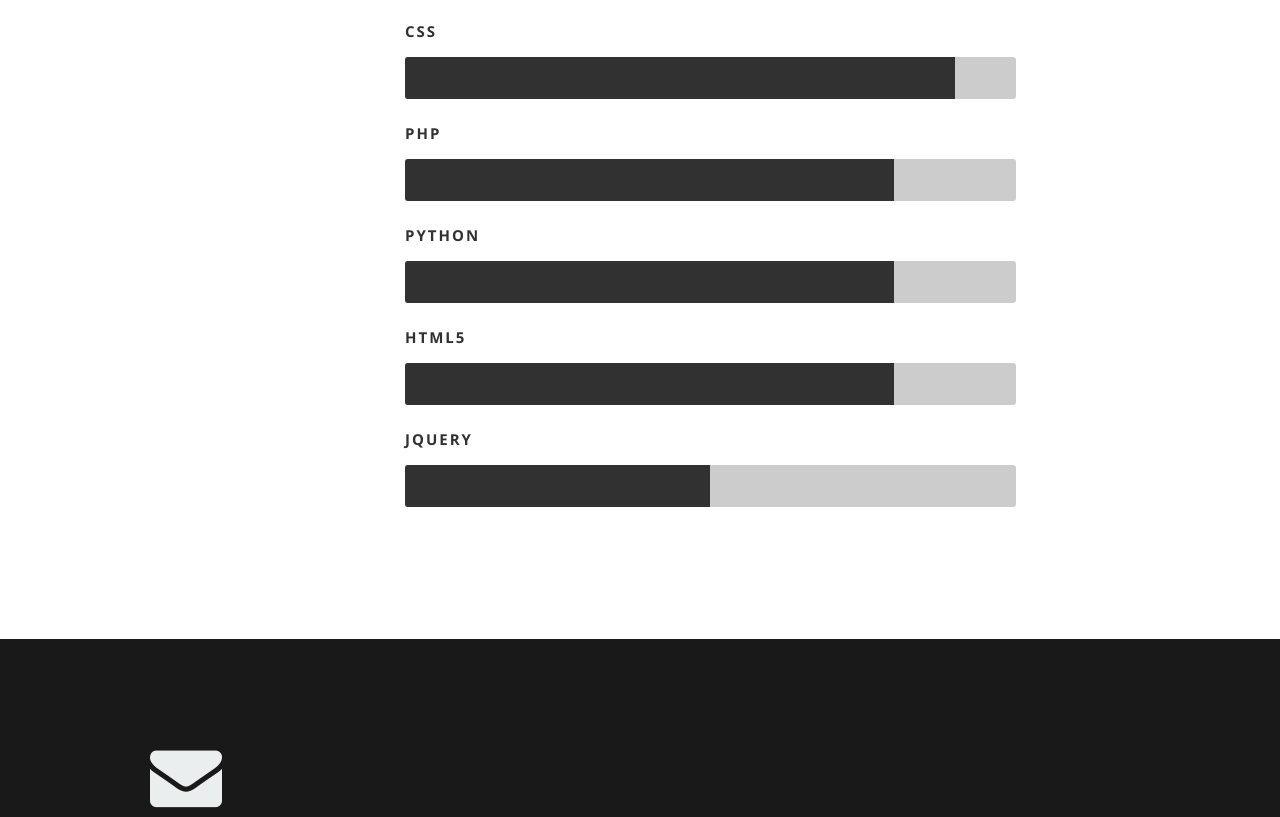
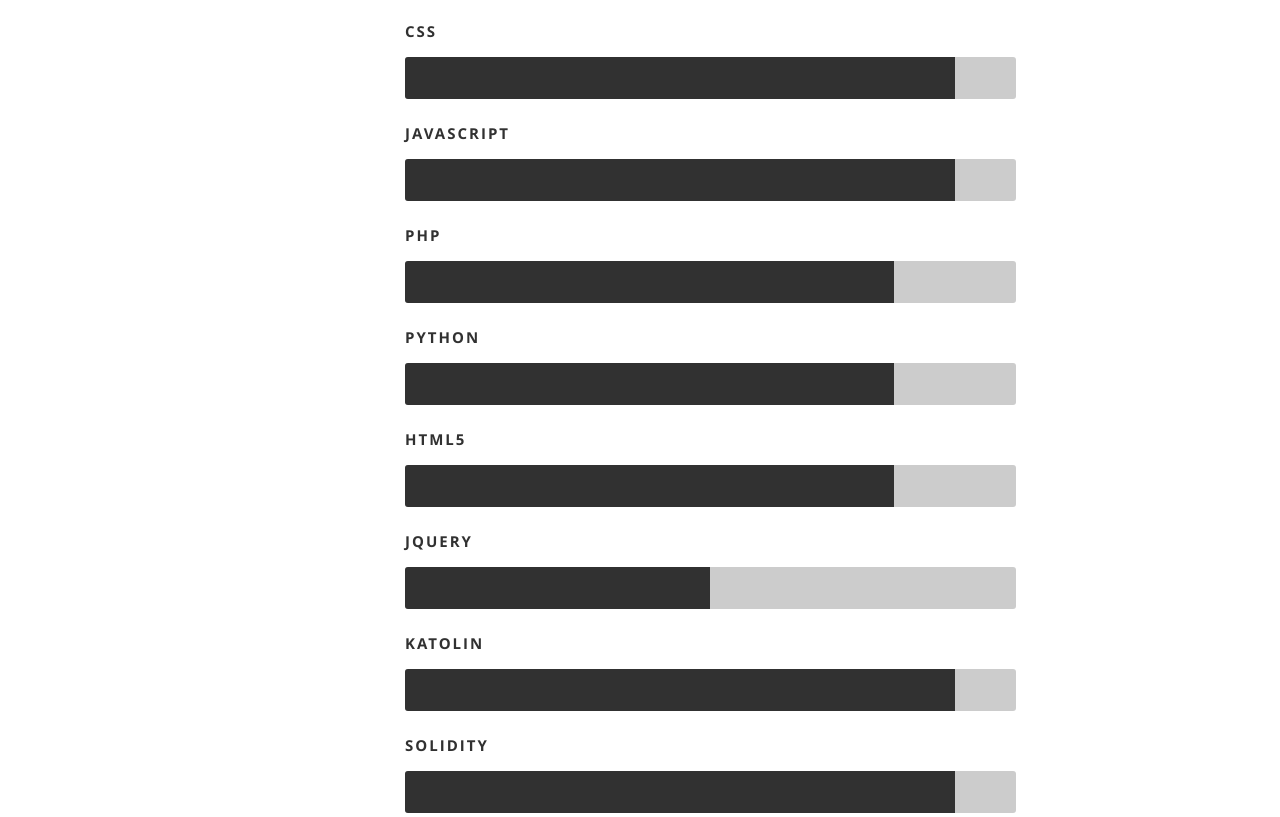
Before and after one commit to Syuaib/page, a plain HTML site: page index.html in a window 1280 px wide. Shown: the part 1793-2610 px from the top of the page. Drawn offline with nearby package versions, Linux system fonts and the light colour scheme.

Commit message:
Update index.html

```diff
--- a/index.html
+++ b/index.html
@@ -149,9 +149,13 @@
                   <li><span class="bar-expand illustrator"></span><em>Premiere</em></li>
 						<li><span class="bar-expand wordpress"></span><em>Wordpress</em></li>
 						<li><span class="bar-expand css"></span><em>CSS</em></li>
+					        						<li><span class="bar-expand css"></span><em>Javascript</em></li>
+
                   <li><span class="bar-expand html5"></span><em>PHP</em></li>
                   <li><span class="bar-expand html5"></span><em>Python</em></li>						<li><span class="bar-expand html5"></span><em>HTML5</em></li>
                   <li><span class="bar-expand jquery"></span><em>jQuery</em></li>
+					   						<li><span class="bar-expand css"></span><em>Katolin</em></li>
+					   						<li><span class="bar-expand css"></span><em>Solidity</em></li>
 					</ul>
 
 				</div><!-- end skill-bars -->
```
